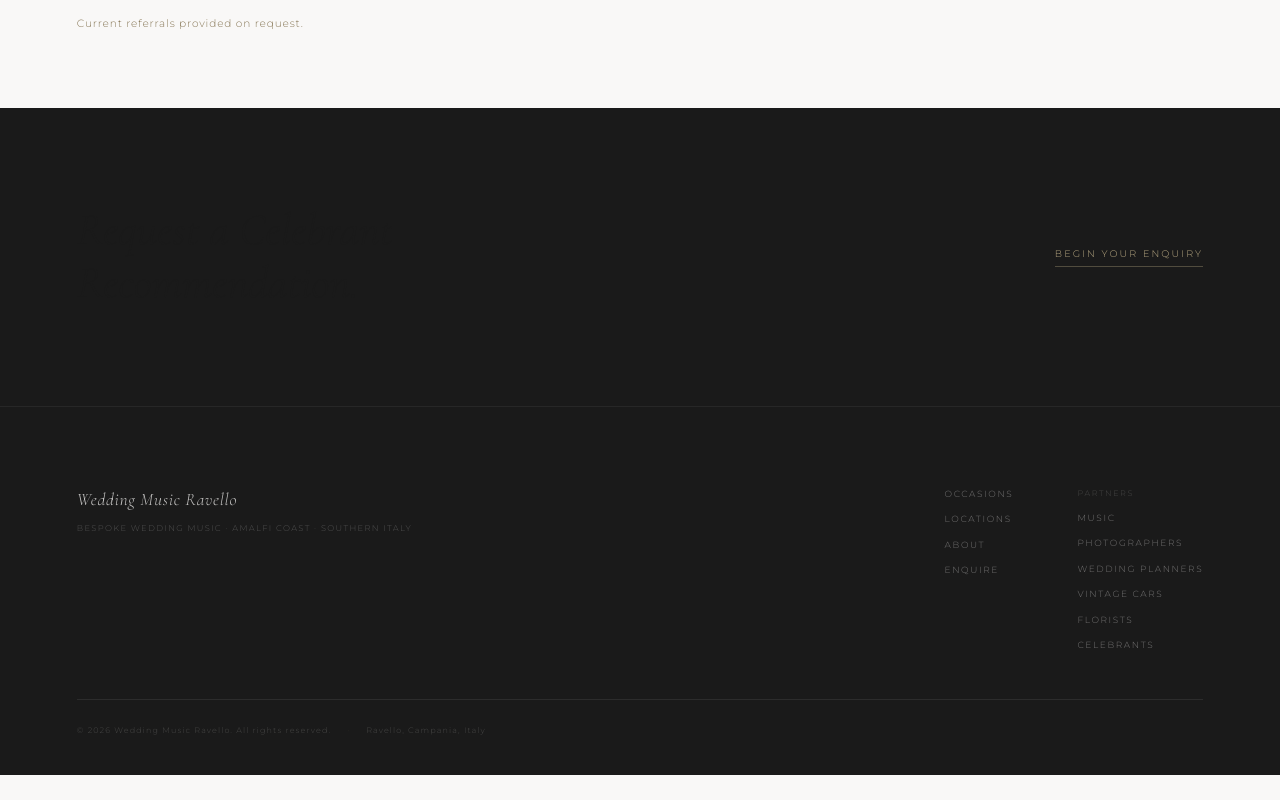
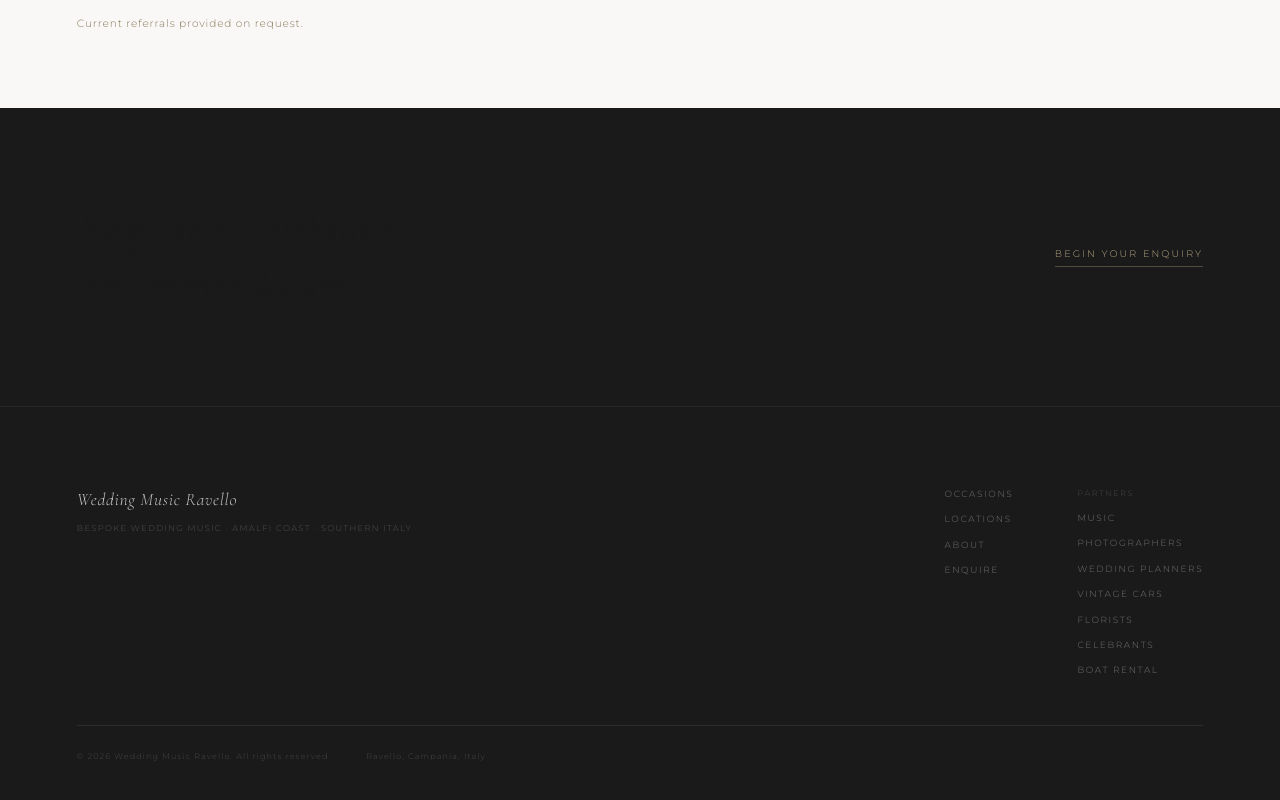
Before and after one commit to doncip82/sito-wedding, a React (Vite) app: page /vendors/celebrant in a window 1280 px wide. Shown: the part 1785-2585 px from the top of the page. Before the commit the page ends 2560 px from the top, so only its background shows below. Built offline with nearby package versions, Linux system fonts and the light colour scheme.

Commit message:
feat: add Boat Rental to Partners in footer

```diff
--- a/src/components/layout/Footer.jsx
+++ b/src/components/layout/Footer.jsx
@@ -15,6 +15,7 @@ export default function Footer() {
     { label: 'Vintage Cars',     href: '/vendors/vintage-cars'     },
     { label: 'Florists',         href: '/vendors/florists'         },
     { label: 'Celebrants',       href: '/vendors/celebrants'       },
+    { label: 'Boat Rental',      href: '/vendors/boat-rental'      },
   ]
 
   return (
```
